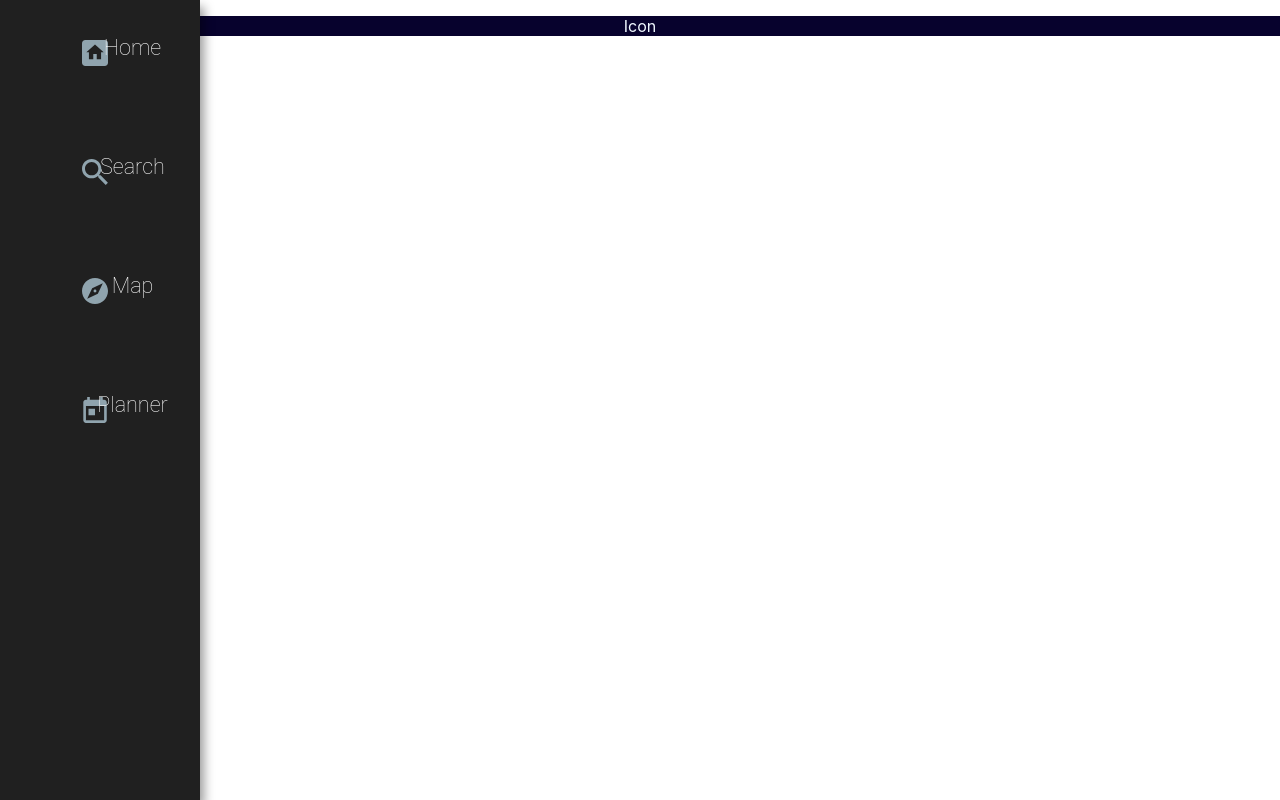
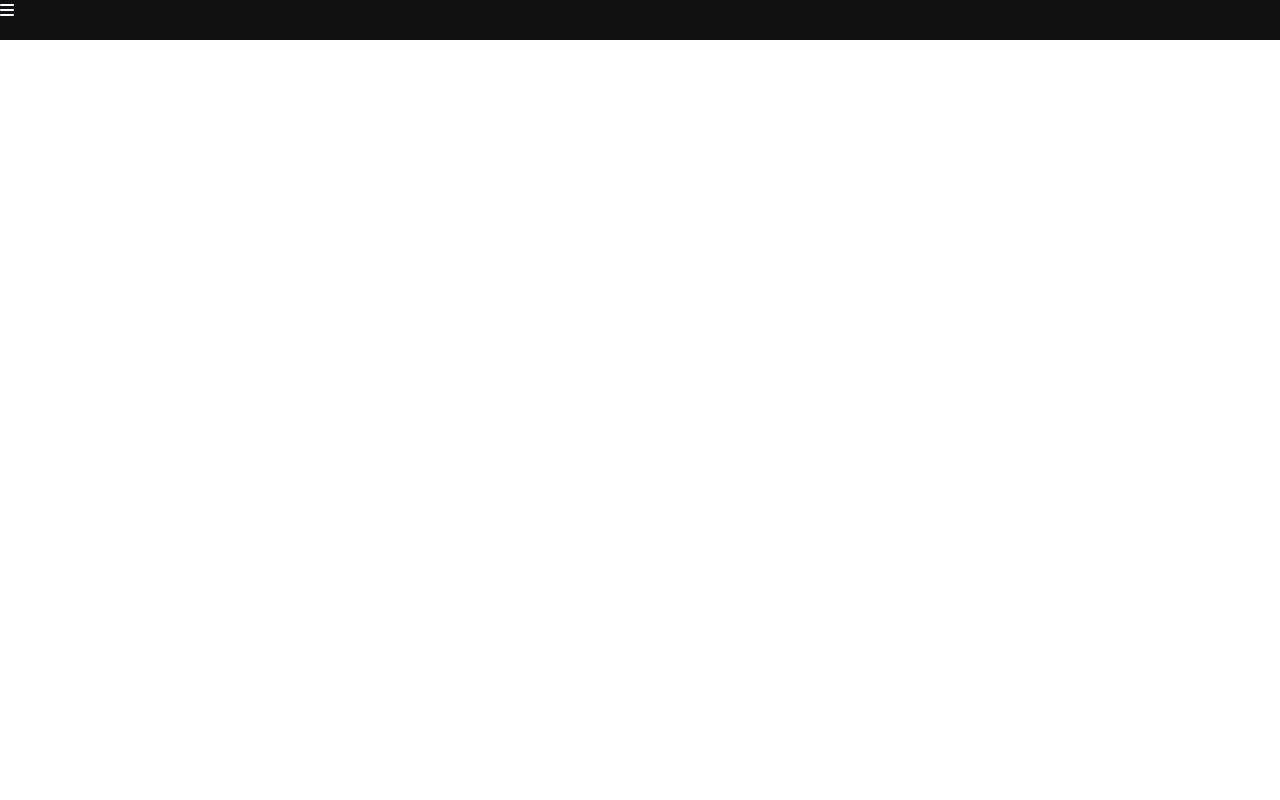
Before and after one commit to NixonOjiem/Online-store, a React (Create React App) app: page / in a window 1280 px wide. Built offline with nearby package versions, Linux system fonts and the light colour scheme.

Commit message:
Sidebar finalized and started working on Top nav

```diff
--- a/package.json
+++ b/package.json
@@ -3,9 +3,13 @@
   "version": "0.1.0",
   "private": true,
   "dependencies": {
+    "@fortawesome/fontawesome-svg-core": "^6.6.0",
+    "@fortawesome/free-solid-svg-icons": "^6.6.0",
+    "@fortawesome/react-fontawesome": "^0.2.2",
     "@testing-library/jest-dom": "^5.17.0",
     "@testing-library/react": "^13.4.0",
     "@testing-library/user-event": "^13.5.0",
+    "jquery": "^3.7.1",
     "react": "^18.3.1",
     "react-dom": "^18.3.1",
     "react-scripts": "5.0.1",
--- a/src/App.css
+++ b/src/App.css
@@ -1,6 +1,6 @@
 
 .App {
-  text-align: center;
+  /* text-align: center; */
 }
 .My-Header{
   background-color: #07022d;
@@ -8,3 +8,12 @@
   width: auto;
   color: aliceblue;
 }
+.Top-Bar{
+  background-color: #111;
+  color: #fff;
+  width: 100%;
+  height: 40px;
+}
+.Hamburger{
+  cursor: pointer;
+}
--- a/src/App.js
+++ b/src/App.js
@@ -6,7 +6,7 @@ function App() {
   return (
     <div className="App">
       <Navigation />
-      <Header />
+      {/* <Header /> */}
     </div>
   );
 }
--- a/src/components/Navigation.js
+++ b/src/components/Navigation.js
@@ -1,72 +1,37 @@
-import React from 'react'
+import React, { useRef } from 'react';
+import { FontAwesomeIcon } from '@fortawesome/react-fontawesome';
+import { faBars } from '@fortawesome/free-solid-svg-icons';
 
 function Navigation() {
+  const sidenavRef = useRef(null);
+
+  function closeNav() {
+    sidenavRef.current.style.width = "0";
+  }
+
+  function openNav() {
+    sidenavRef.current.style.width = "20%";
+  }
+
   return (
-    <div>
+    <>
+      <div className='Top-Bar'>
+        <span onClick={openNav} className='Hamburger'>
+        <FontAwesomeIcon icon={faBars} style={{ color: "#fafcff" }} />
 
-    <svg style={{ display: "none" }}>
-     <defs>
+        </span>
+      </div>
 
-    <g id="home">
-      <path fill="#90A4AE" d="M42,48H6c-3.3,0-6-2.7-6-6V6c0-3.3,2.7-6,6-6h36c3.3,0,6,2.7,6,6v36C48,45.3,45.3,48,42,48z" />
-      <path fill="#212121" d="M20.8,35.5v-9.6h6.4v9.6h8V22.7H40L24,8.3L8,22.7h4.8v12.8H20.8z" />
-    </g>
+      <div id="mySidenav" ref={sidenavRef} class="sidenav">
+        <a href="javascript:void(0)" class="closebtn" onClick={closeNav}>&times;</a>
+        <a href="#">About</a>
+        <a href="#">Services</a>
+        <a href="#">Clients</a>
+        <a href="#">Contact</a>
+      </div>
 
-    <g id="search">
-      <path fill="#90A4AE" d="M22.9,20.1h-1.5l-0.5-0.5c1.8-2.1,2.9-4.8,2.9-7.7C23.8,5.3,18.5,0,11.9,0S0,5.3,0,11.9s5.3,11.9,11.9,11.9
-	    c3,0,5.7-1.1,7.7-2.9l0.5,0.5v1.4l9.1,9.1l2.7-2.7L22.9,20.1z M11.9,20.1c-4.5,0-8.2-3.7-8.2-8.2s3.7-8.2,8.2-8.2s8.2,3.7,8.2,8.2
-	    S16.4,20.1,11.9,20.1z" />
-    </g>
-
-    <g id="map">
-      <path fill="#90A4AE" d="M16,14.2c-1,0-1.8,0.8-1.8,1.8s0.8,1.8,1.8,1.8c1,0,1.8-0.8,1.8-1.8S17,14.2,16,14.2z M16,0
-	    C7.2,0,0,7.2,0,16c0,8.8,7.2,16,16,16s16-7.2,16-16C32,7.2,24.8,0,16,0z M19.5,19.5L6.4,25.6l6.1-13.1l13.1-6.1L19.5,19.5z" />
-    </g>
-
-    <g id="planner">
-      <path fill="#90A4AE" d="M28.4,3.6h-1.8V0h-3.6v3.6H8.9V0H5.3v3.6H3.6C1.6,3.6,0,5.1,0,7.1L0,32c0,2,1.6,3.6,3.6,3.6h24.9c2,0,3.6-1.6,3.6-3.6V7.1C32,5.1,30.4,3.6,28.4,3.6z M28.4,32H3.6V12.4h24.9V32z M7.1,16H16v8.9H7.1V16z" />
-    </g>
-
-    </defs>
-    </svg>
-
-
- <nav class="nav__cont">
-  <ul class="nav">
-    <li class="nav__items ">
-    <svg xmlns="http://www.w3.org/2000/svg" viewBox="0 0 48 48">
-        <use href="#home"></use>
-    </svg>
-      <a href="">Home</a>
-    </li>
-
-    <li class="nav__items ">
-    <svg xmlns="http://www.w3.org/2000/svg" viewBox="0 0 32 32">
-        <use href="#search"></use>
-    </svg>
-      <a href="">Search</a>
-    </li>
-
-    <li class="nav__items ">
-    <svg xmlns="http://www.w3.org/2000/svg" viewBox="0 0 32 32">
-        <use href="#map"></use>
-    </svg>
-      <a href="">Map</a>
-    </li>
-
-    <li class="nav__items ">
-    <svg xmlns="http://www.w3.org/2000/svg" viewBox="0 0 32 35.6">
-        <use href="#planner"></use>
-    </svg>
-        <a href="">Planner</a>
-    </li>
-
-  </ul>
-</nav>
-
-
-    </div>
-  )
+    </>
+  );
 }
 
-export default Navigation
+export default Navigation;
--- a/src/index.css
+++ b/src/index.css
@@ -12,91 +12,43 @@ code {
     monospace;
 }
 
-.nav__cont {
+.sidenav {
+  height: 100%;
+  width: 0;
   position: fixed;
-  width: 60px;
-  top:0;
-  height: 100vh;
-  z-index: 100;
-  background-color: #202020;
-  overflow:hidden;
-  transition:width .3s ease;
-  cursor:pointer;
-  box-shadow:4px 7px 10px rgba(0,0,0,.4);
-  &:hover {
-    width:200px;
-  }
-
-  @media screen and (min-width: 600px) {
-    width: 80px;
-  }
+  z-index: 1;
+  top: 0;
+  left: 0;
+  background-color: #111;
+  overflow-x: hidden;
+  transition: 0.5s;
+  padding-top: 60px;
+  text-align:center;
 }
 
-.nav {
-  list-style-type: none;
-  color:white;
-  &:first-child {
-    padding-top:1.5rem;
-  }
+.sidenav a {
+  padding: 8px 8px 8px 32px;
+  text-decoration: none;
+  font-size: 25px;
+  color: #818181;
+  display: block;
+  transition: 0.3s;
+
 }
 
-.nav__items {
-  padding-bottom: 4rem;
-  font-family: 'roboto';
-   a {
-    position: relative;
-    display:block;
-    top:-35px;
-    padding-left:25px;
-    padding-right:15px;
-    transition:all .3s ease;
-    margin-left:25px;
-    margin-right:10px;
-    text-decoration: none;
-    color:white;
-    font-family: 'roboto';
-    font-weight: 100;
-    font-size: 1.35em;
-     &:after {
-       content:'';
-       width: 100%;
-       height: 100%;
-       position: absolute;
-       top:0;
-       left:0;
-       border-radius:2px;
-       background:radial-gradient(circle at 94.02% 88.03%, #54a4ff, transparent 100%);
-       opacity:0;
-       transition:all .5s ease;
-       z-index: -10;
-     }
-  }
-  &:hover a:after {
-    opacity:1;
-  }
-   svg{
-    width:26px;
-    height:26px;
-    position: relative;
-    left:-25px;
-    cursor:pointer;
-    @media screen and(min-width:600px) {
-      width:32px;
-    height:32px;
-left:-15px;
-    }
-  }
+.sidenav a:hover{
+  color: #f1f1f1;
 }
 
-h1 {
-  margin-top: 6rem;
-  margin-left:80px;
-  text-align: center;
-  font-family: 'Roboto';
-  font-weight: 100;
-  font-size: 4rem;
-  text-transform:uppercase;
-  color:white;
-  letter-spacing: 6px;
-  text-shadow: 10px 10px 10px rgba(0,0,0,.3);
+.sidenav .closebtn {
+  position: absolute;
+  top: 0;
+  right: 25px;
+  font-size: 36px;
+  margin-left: 50px;
 }
+
+@media screen and (max-height: 450px) {
+  .sidenav {padding-top: 15px;}
+  .sidenav a {font-size: 18px;}
+}
```
Also changed, not shown: 1 other file (tests, documents, lock files or other folders).
